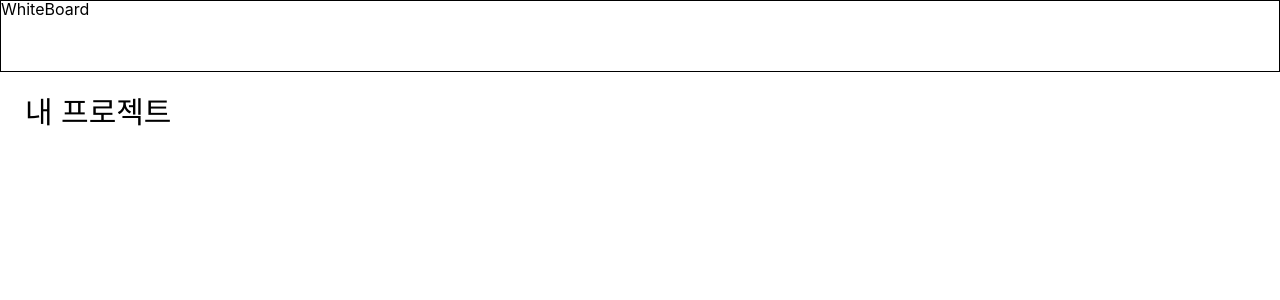
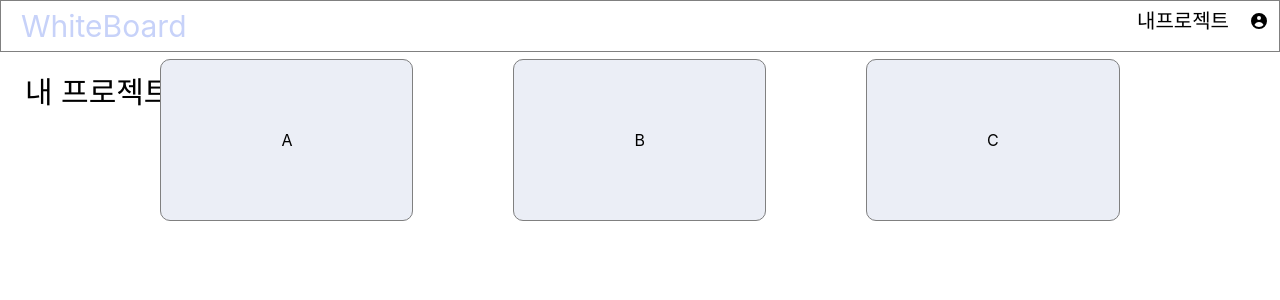
Before and after one commit to Recode-Team/frontend, a React (Create React App) app: page / in a window 1280 px wide. Shown: the top 300 px of the page. Built offline with nearby package versions, Linux system fonts and the light colour scheme.

Commit message:
feature: group create
화면 구조 변경

```diff
--- a/package.json
+++ b/package.json
@@ -9,6 +9,7 @@
     "@testing-library/user-event": "^13.5.0",
     "react": "^18.2.0",
     "react-dom": "^18.2.0",
+    "react-icons": "^4.8.0",
     "react-scripts": "^5.0.1",
     "web-vitals": "^2.1.4"
   },
--- a/src/groupCreate/index.js
+++ b/src/groupCreate/index.js
@@ -1,5 +1,6 @@
 import React from 'react';
 import groupStyle from './style';
+import { HiUserCircle } from "react-icons/hi";
 
 const Group = () => {
     const gStyle = groupStyle();
@@ -7,14 +8,16 @@ const Group = () => {
     return(
         <div>
             <div className={gStyle.head}>
-                WhiteBoard
+                <span className={gStyle.wb1}>WhiteBoard</span>
+                <span className={gStyle.wbIcon}><HiUserCircle/></span>
+                <span className={gStyle.wb2}>내프로젝트</span>
             </div>
             <div>
                 <h1 className={gStyle.myPJ}>내 프로젝트</h1>
-                <div>
-                    <div></div>
-                    <div></div>
-                    <div></div>
+                <div className={gStyle.PJP}>
+                    <div className={gStyle.PJ}>A</div>
+                    <div className={gStyle.PJ}>B</div>
+                    <div className={gStyle.PJ}>C</div>
                 </div>
             </div>
 
--- a/src/groupCreate/style.js
+++ b/src/groupCreate/style.js
@@ -2,15 +2,59 @@ import { makeStyles } from "@material-ui/core";
 
 const groupStyle = makeStyles((theme)=>({
     head:{
-        height: '70px',
+        height: '50px',
         background: 'FFFFFF',
-        border:'1px solid #000000'
+        border:'1px solid gray'
+    },
+
+    wb1:{
+        margin:'10px',
+        marginLeft:'20px',
+        float:'left',
+        display: 'flex',
+        color:'#c7d2f9',
+        fontSize:'30px'
+
+    },
+
+    wb2:{
+        margin:'10px',
+        float:'right',
+        display:'flex',
+        fontSize:'20px'
+    },
+
+    wbIcon:{
+        margin:'10px',
+        float:'right',
+        display:'flex',
+        fontSize:'20px'
     },
 
     myPJ:{
         fontSize:'30px',
         margin:'25px',
-    }
+    },
+
+    PJP:{
+        textAlign: 'center',
+        height:'auto',
+
+    },
+
+    PJ:{
+        display:'inline',
+        padding:'70px 120px',
+        backgroundColor:'#ebeef6',
+        border:'1px solid gray',
+        borderRadius:'10px',
+        margin:'50px',
+
+    },
+
+
+
+
 }))
 
   export default groupStyle
```
Also changed, not shown: 1 other file (tests, documents, lock files or other folders).
